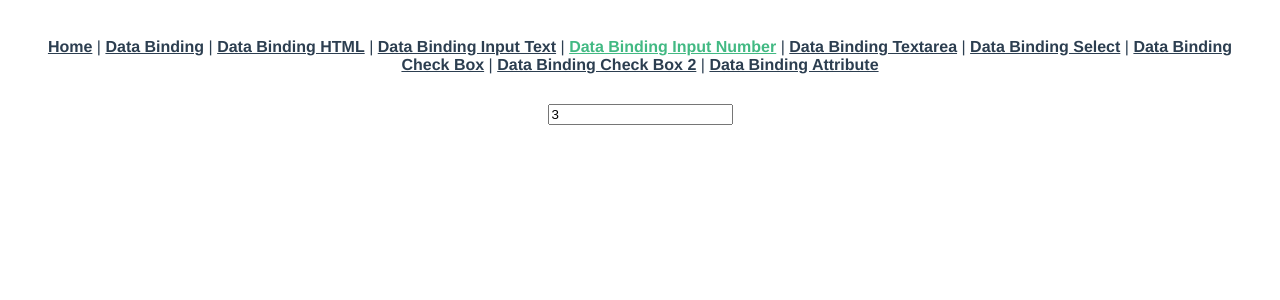
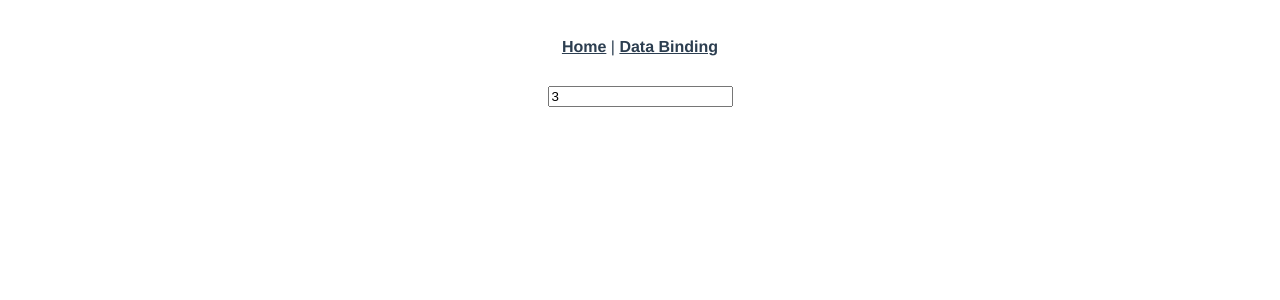
Before and after one commit to GeonwooVincentKim/VueProject, a Vue app: page /dataBindingInputNumber in a window 1280 px wide. Shown: the top 300 px of the page. Built offline with nearby package versions, Linux system fonts and the light colour scheme.

Commit message:
[Update] - Updated App.vue file

```diff
--- a/src/App.vue
+++ b/src/App.vue
@@ -2,7 +2,9 @@
   <nav>
     <router-link to="/">Home</router-link> |
     <!-- <router-link to="/about">About</router-link> | -->
-    <router-link to="/databinding">Data Binding</router-link> |
+    <router-link to="/databinding">Data Binding</router-link>
+
+    <!-- <router-link to="/databinding">Data Binding</router-link> |
     <router-link to="/databindinghtml">Data Binding HTML</router-link> |
     <router-link to="/databindinginputtext">Data Binding Input Text</router-link> |
     <router-link to="/dataBindingInputNumber">Data Binding Input Number</router-link> |
@@ -10,7 +12,7 @@
     <router-link to="/dataBindingSelect">Data Binding Select</router-link> |
     <router-link to="./dataBindingCheckbox">Data Binding Check Box</router-link> |
     <router-link to="./dataBindingCheckbox2">Data Binding Check Box 2</router-link> |
-    <router-link to="./dataBindingAttribute">Data Binding Attribute</router-link>
+    <router-link to="./dataBindingAttribute">Data Binding Attribute</router-link> -->
   </nav>
   <router-view/>
 </template>
```
